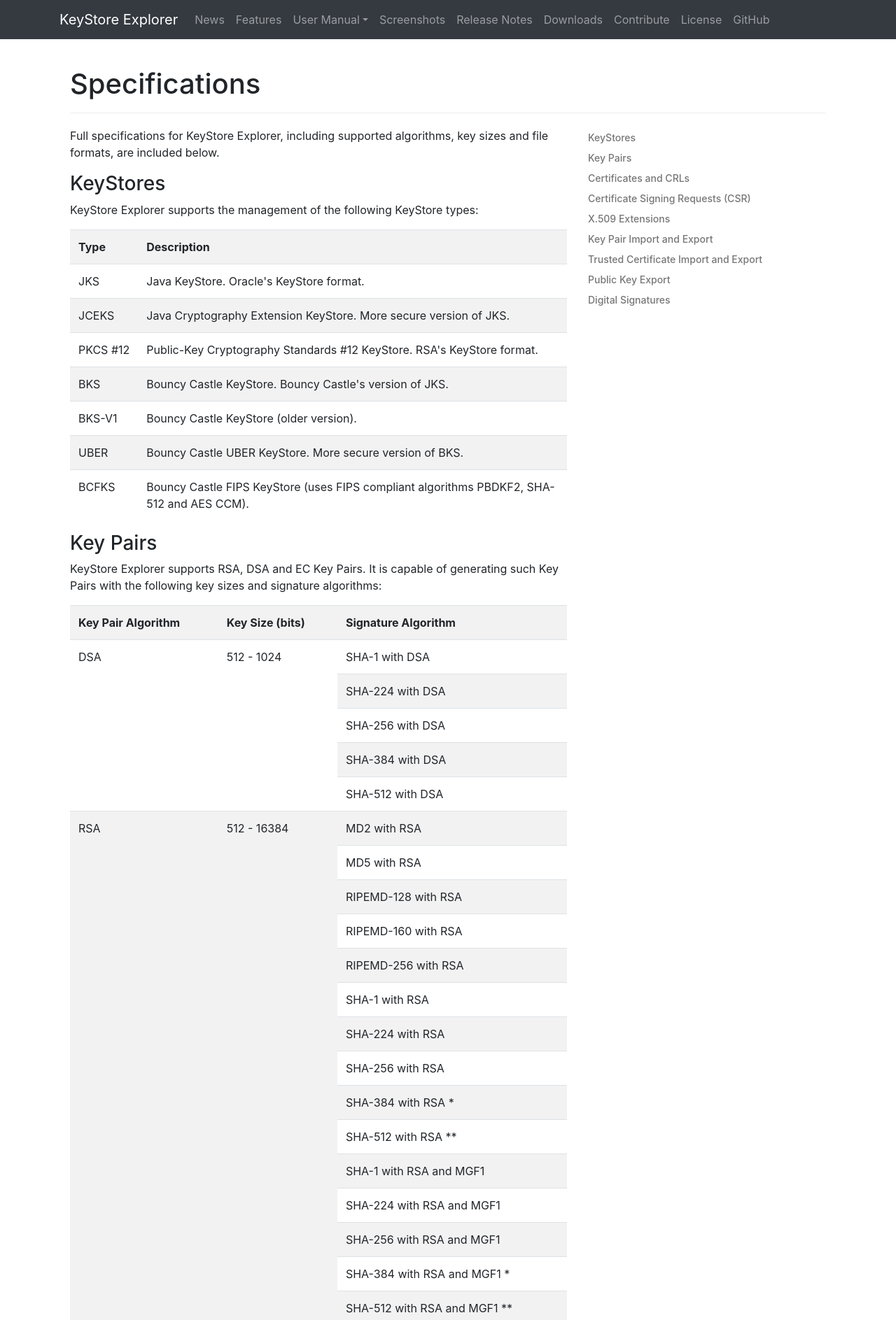
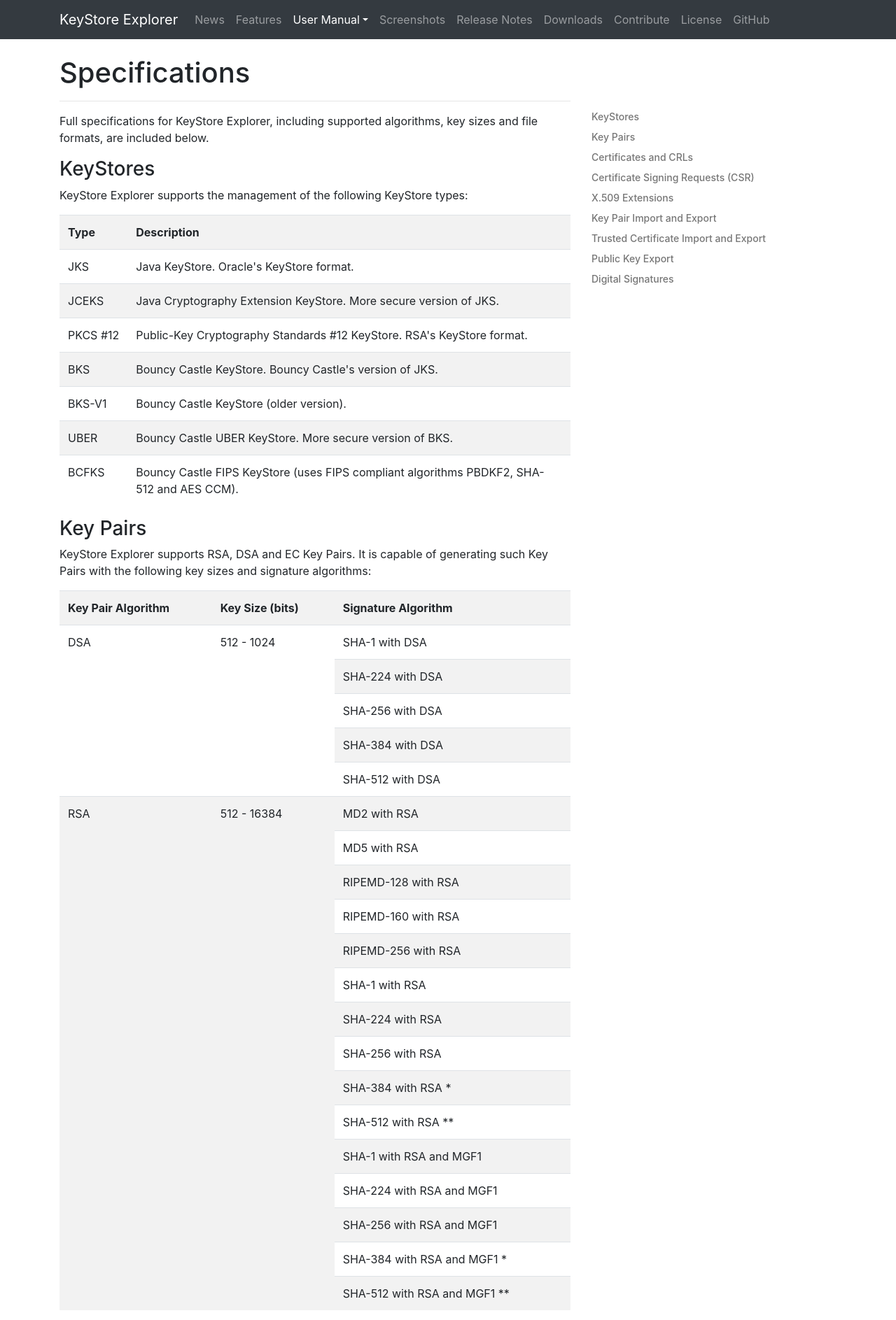
Before and after one commit to kaikramer/kaikramer.github.io, a Jekyll site: the page built from doc/5.5/specifications.html, in a window 1280 px wide. Shown: the top 1887 px of the page at 70% size. Built offline with Jekyll 4.4.1, drawn with Linux system fonts in a browser that asks for light colours.

Commit message:
Let specifications.html use doc layout

```diff
--- a/doc/5.5/keyboardShortcuts.html
+++ b/doc/5.5/keyboardShortcuts.html
@@ -155,7 +155,7 @@
       <td nowrap>Ctrl-F</td>
       <td nowrap>Cmd-F</td>
       <td>Find</td>
-      <td>Find an Entry name</td>
+      <td>Find an entry in the active KeyStore</td>
     </tr>
     <tr>
       <td nowrap>Ctrl-L</td>
--- a/doc/5.5/specifications.html
+++ b/doc/5.5/specifications.html
@@ -1,15 +1,11 @@
 ---
-layout: default
+layout: doc
 title: KeyStore Explorer - Specifications
 ---
 
-<div class="container">
-  <div class="page-header">
 <h1>Specifications</h1>
-  </div>
+<hr/>
 
-  <div class="row">
-    <div class="container col-md-8">
 <p>
 Full specifications for KeyStore Explorer, including supported algorithms, key sizes and file formats, are included below.
 </p>
@@ -650,10 +646,3 @@
 <p>
 ** - Requires a signing RSA key size of at least 752 bit
 </p>
-    </div>
-
-    <div class="col-md-4" role="complementary">
-      <nav id="toc" data-toggle="toc" class="sticky-top"></nav>
-    </div>
-  </div>
-</div>
```
Lines whose indentation alone changed are shown as unchanged.
